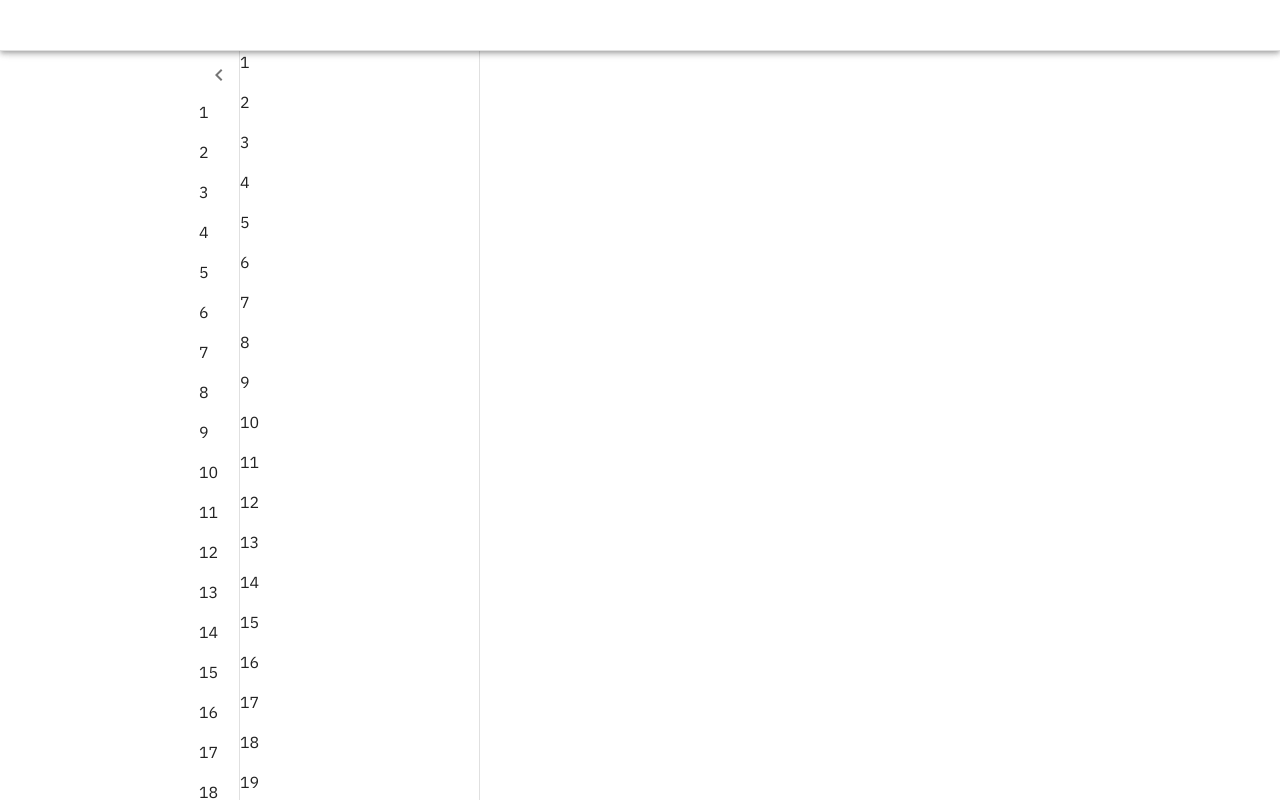
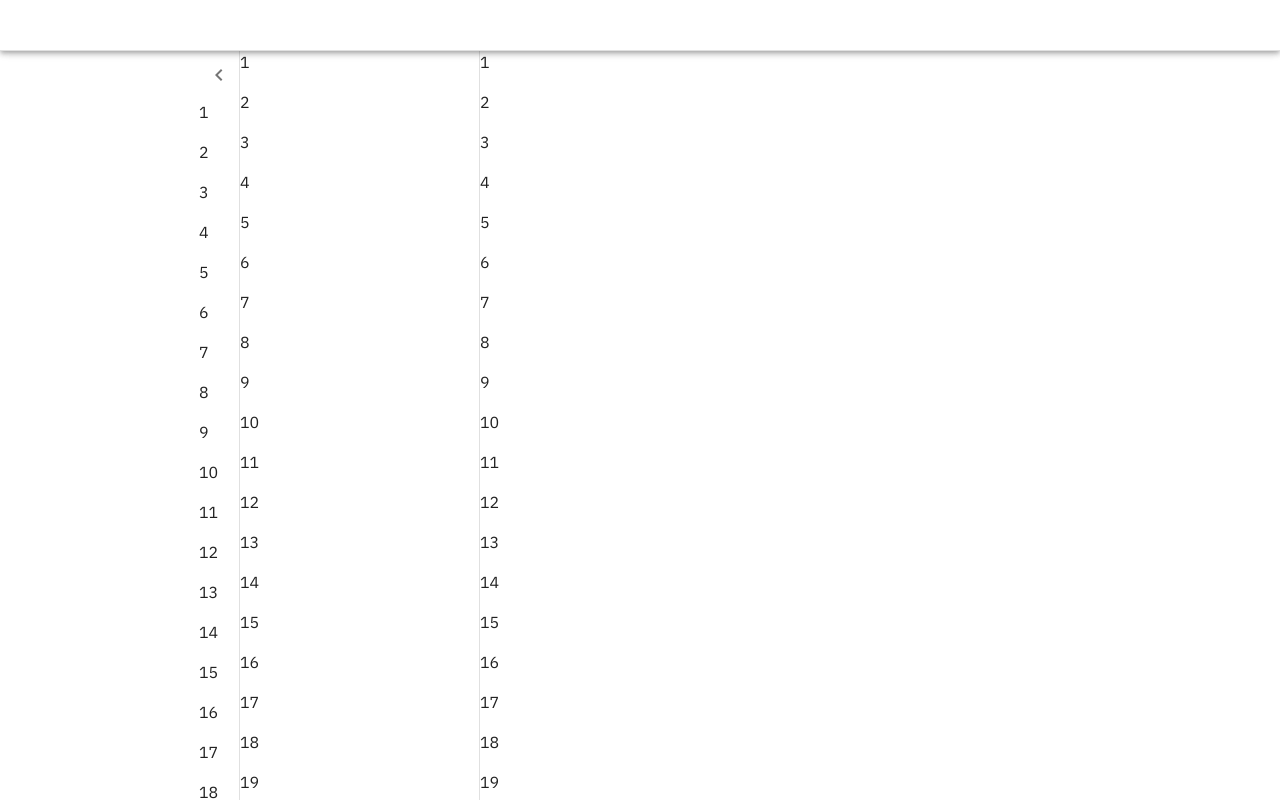
Before and after one commit to Felipe-builder/full-stack-django-drf-channels-react-project-djchat, a React (Vite) app in the folder reactchat/: page / in a window 1280 px wide. Built offline with nearby package versions, Linux system fonts and the light colour scheme; a web font is replaced by a local one.

Commit message:
Build: Main Component (Part-1) Framework

```diff
--- a/reactchat/src/pages/Home.tsx
+++ b/reactchat/src/pages/Home.tsx
@@ -2,6 +2,7 @@
 import PrimaryAppBar from "./templates/PrimaryAppBar";
 import PrimaryDraw from "./templates/PrimaryDraw";
 import SecondaryDraw from "./templates/SecondaryDraw";
+import Main from "./templates/Main";
 
 const Home = () => {
   return (
@@ -12,7 +13,8 @@
         <CssBaseline />
         <PrimaryAppBar />
         <PrimaryDraw></PrimaryDraw>
-        <SecondaryDraw></SecondaryDraw>
+        <SecondaryDraw />
+        <Main />
       </Box>
     </>
   )
--- /dev/null
+++ b/reactchat/src/pages/templates/Main.tsx
@@ -0,0 +1,27 @@
+import { Box, Typography } from "@mui/material"
+import { useTheme } from "@mui/material/styles"
+
+const Main = () => {
+  const theme = useTheme();
+
+  return (
+    <Box
+      sx={{
+        flexGrow: 1,
+        height: `calc(100vh - ${theme.primaryAppBar.height}px )`,
+        mt: `${theme.primaryAppBar.height}px`,
+        overflow: "hidden"
+      }}
+    >
+      {
+        [...Array(50)].map((_, i) => (
+          <Typography key={i} paragraph>
+            {i + 1}
+          </Typography>
+        ))
+      }
+    </Box>
+  )
+}
+
+export default Main
--- a/reactchat/src/pages/templates/PrimaryDraw.tsx
+++ b/reactchat/src/pages/templates/PrimaryDraw.tsx
@@ -41,7 +41,7 @@
       "& .MuiDrawer-paper": openedMixin(),
     }),
     ...(!open && {
-      ...openedMixin(),
+      ...closedMixin(),
       "& .MuiDrawer-paper": closedMixin(),
     })
   }));
```
